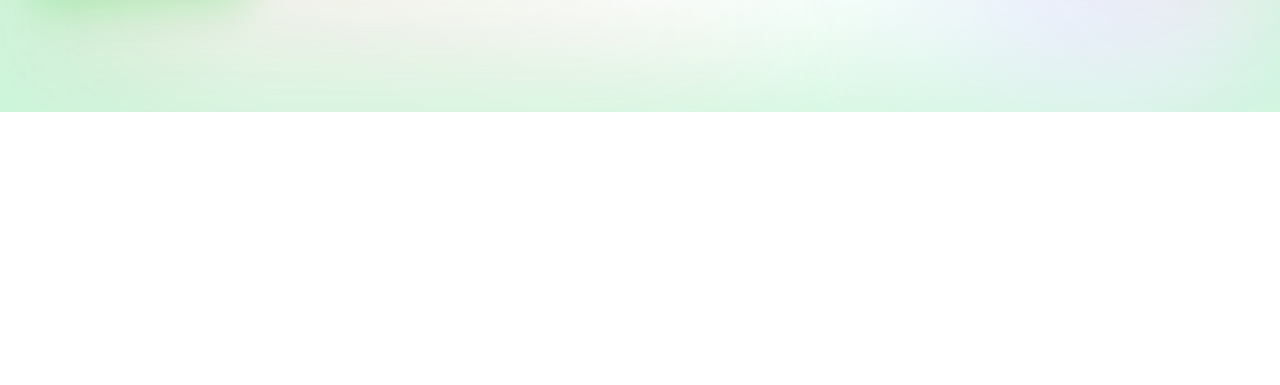
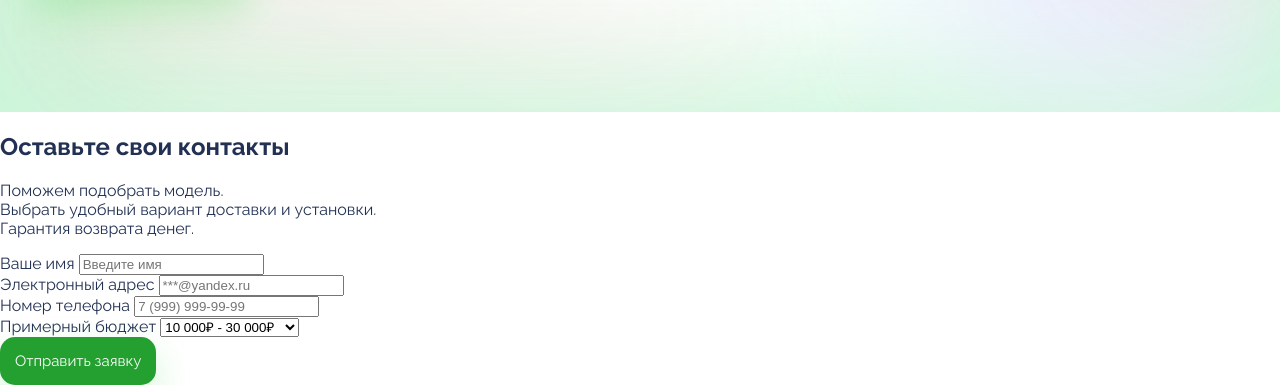
Before and after one commit to Varikash/green-corp-landing, a plain HTML site: page index.html in a window 1280 px wide. Shown: the part 709-1094 px from the top of the page. Before the commit the page ends 821 px from the top, so only its background shows below. Drawn offline with Linux system fonts and the light colour scheme.

Commit message:
Добавил секцию Форма

```diff
--- a/index.html
+++ b/index.html
@@ -29,8 +29,36 @@
         </div>
     </section>
 
-    <section class="smth">
+    <section class="form">
+        <div class="form__container">
+            <h1>Оставьте свои контакты</h1>
+            <p>Поможем подобрать модель. <br> Выбрать удобный вариант доставки и установки. <br>Гарантия возврата денег.</p>
+            <form>
+                <div class="form__group">
+                    <label for="name">Ваше имя</label>
+                    <input type="text" placeholder="Введите имя" id="name">
+                </div>
+                <div class="form__group">
+                    <label for="email">Электронный адрес</label>
+                    <input type="email" placeholder="***@yandex.ru" id="email">
+                </div>
+                <div class="form__group">
+                    <label for="phone">Номер телефона</label>
+                    <input type="tel" placeholder="7 (999) 999-99-99" id="phone">
+                </div>
+                <div class="form__group">
+                    <label for="budget">Примерный бюджет</label>
+                    <select id="budget">
+                    <option value="10-30">10 000₽ - 30 000₽</option>
+                    <option value="30-60">30 000₽ - 60 000₽</option>
+                    <option value="60-100">60 000₽ - 100 000₽</option>
+                    <option value="100+">100 000₽</option>
+                </select>
+                </div>
+                <button type="submit" class="form__submit">Отправить заявку</button>
 
+            </form>
+        </div>
     </section>
 </body>
 </html>
--- a/main.css
+++ b/main.css
@@ -80,3 +80,7 @@ button {
     width: 100px;
     height: 100px;
 }
+
+.form__container{
+    width: 550px;
+}
```
